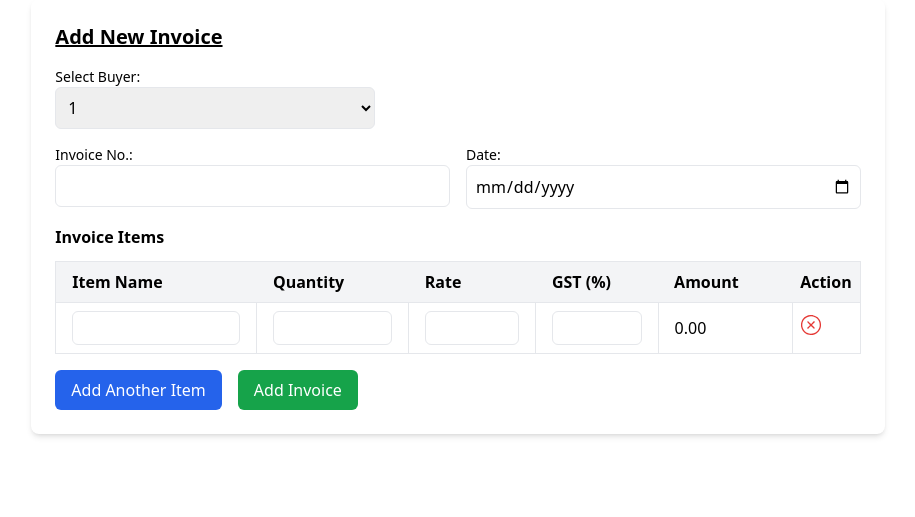
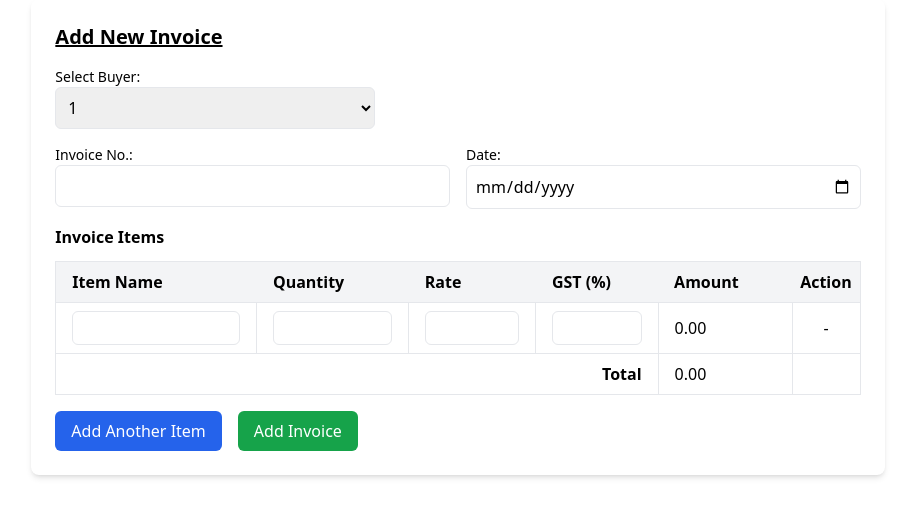
Before and after one commit to memeliciouss/invoicegen, a Django app: page /inv/generate in a window 1280 px wide. Shown: the part 65-582 px from the top of the page, without its empty margins (182-1097 px from the left). Run offline with Django 5.2, Linux system fonts and the light colour scheme; data comes from the database, SQL or seed files in the repository; some libraries are stand-ins or nearby versions.

Commit message:
amount and total dynamic html

```diff
--- a/static/scripts.js
+++ b/static/scripts.js
@@ -9,26 +9,74 @@ document.addEventListener('DOMContentLoaded', function () {
 
     const staticUrl = addItemButton.getAttribute('data-static-url');
 
+    // Function to calculate and update the total amount
+    function updateTotalAmount() {
+        let total = 0;
+        const amountCells = tableBody.querySelectorAll('.amount');
+        amountCells.forEach(cell => {
+            total += parseFloat(cell.textContent) || 0;
+        });
+
+        // Find the total row (assuming it already exists in the HTML)
+        const totalRow = document.getElementById('total-row');
+        if (totalRow) {
+            const totalAmountCell = totalRow.querySelector('.amount-total');
+            if (totalAmountCell) {
+                totalAmountCell.textContent = total.toFixed(2);
+            }
+        }
+    }
+
+    // Function to calculate amount
+    function calculateAmount(row) {
+        const qtyInput = row.querySelector('.qty');
+        const rateInput = row.querySelector('.rate');
+        const amountCell = row.querySelector('.amount');
+
+        if (qtyInput && rateInput && amountCell) {
+            const qty = parseFloat(qtyInput.value) || 0;
+            const rate = parseFloat(rateInput.value) || 0;
+            const amount = qty * rate;
+            amountCell.textContent = amount.toFixed(2);
+            updateTotalAmount(); // Update total after calculating row amount
+        }
+    }
+
+    // Function to add event listeners to a row
+    function addRowListeners(row) {
+        const qtyInput = row.querySelector('.qty');
+        const rateInput = row.querySelector('.rate');
+
+        if (qtyInput && rateInput) {
+            qtyInput.addEventListener('input', () => calculateAmount(row));
+            rateInput.addEventListener('input', () => calculateAmount(row));
+            calculateAmount(row); // Calculate initial amount
+        }
+    }
+
+    // Add event listeners to the initial rows (if any)
+    const initialRows = tableBody.querySelectorAll('tr');
+    initialRows.forEach(addRowListeners);
+
     addItemButton.addEventListener('click', function () {
         const newRow = document.createElement('tr');
         newRow.innerHTML = `
-            <td><input type="text" name="itemName" class="w-full p-1 border rounded-md" required></td>
-            <td><input type="number" name="qty" class="w-full p-1 border rounded-md qty" required></td>
-            <td><input type="number" name="rate" class="w-full p-1 border rounded-md rate" required></td>
-            <td><input type="number" name="gst" class="w-full p-1 border rounded-md gst" required></td>
-            <td class="amount">0.00</td>
-            <td>
-                <button type="button" class="delete-row">
-                    <img src="${staticUrl}" alt="Delete" class="h-5 w-5">
-                </button>
-            </td>
+            <td class="px-4 py-2 border"><input type="text" name="itemName" class="w-full p-1 border rounded-md" required></td>
+            <td class="px-4 py-2 border"><input type="number" name="qty" class="w-full p-1 border rounded-md qty" required></td>
+            <td class="px-4 py-2 border"><input type="number" name="rate" class="w-full p-1 border rounded-md rate" required></td>
+            <td class="px-4 py-2 border"><input type="number" name="gst" class="w-full p-1 border rounded-md gst" required></td>
+            <td class="px-4 py-2 border amount">0.00</td>
+            <td class="px-4 py-2 border" style="text-align: center;"><button type="button" class="delete-row"><img src="${staticUrl}" alt="Delete" class="h-5 w-5"></button></td>
         `;
 
         tableBody.appendChild(newRow);
+        addRowListeners(newRow); // Add listeners to the new row
+        updateTotalAmount(); // Update total after adding a new row
 
         // Add delete functionality for the new row
         newRow.querySelector('.delete-row').addEventListener('click', function () {
             newRow.remove();
+            updateTotalAmount(); // Update total after deleting a row
         });
     });
 });
--- a/templates/generate.html
+++ b/templates/generate.html
@@ -64,20 +64,26 @@ Add New Invoice
                                 <input type="number" name="gst" class="w-full p-1 border rounded-md gst" required>
                             </td>
                             <td class="px-4 py-2 border amount">0.00</td>
-                            <td class="px-2 py-2 border">
-                                <button type="button" class="delete-row">
-                                    <img src="{% static 'remove.svg' %}" alt="Delete" class="h-5 w-5">
-                                </button>
+                            <td class="px-4 py-2 border" style="text-align: center;">
+                                <p>-</p>
                             </td>
                         </tr>
                     </tbody>
+                    <tfoot>
+                        <tr id="total-row">
+                            <td class="px-4 py-2 border font-bold text-right" colspan="4">Total</td>
+                            <td class="px-4 py-2 border amount-total"></td>
+                            <td></td>
+                        </tr>
+                    </tfoot>
                 </table>
             </div>
         </div>
 
         <!-- Buttons -->
         <div class="mt-4 flex gap-4">
-            <button type="button" id="add-item" data-static-url="{% static 'remove.png' %}" class="px-4 py-2 bg-blue-600 text-white rounded-md hover:bg-blue-700">
+            <button type="button" id="add-item" data-static-url="{% static 'remove.svg' %}"
+                class="px-4 py-2 bg-blue-600 text-white rounded-md hover:bg-blue-700">
                 Add Another Item
             </button>
 
```
